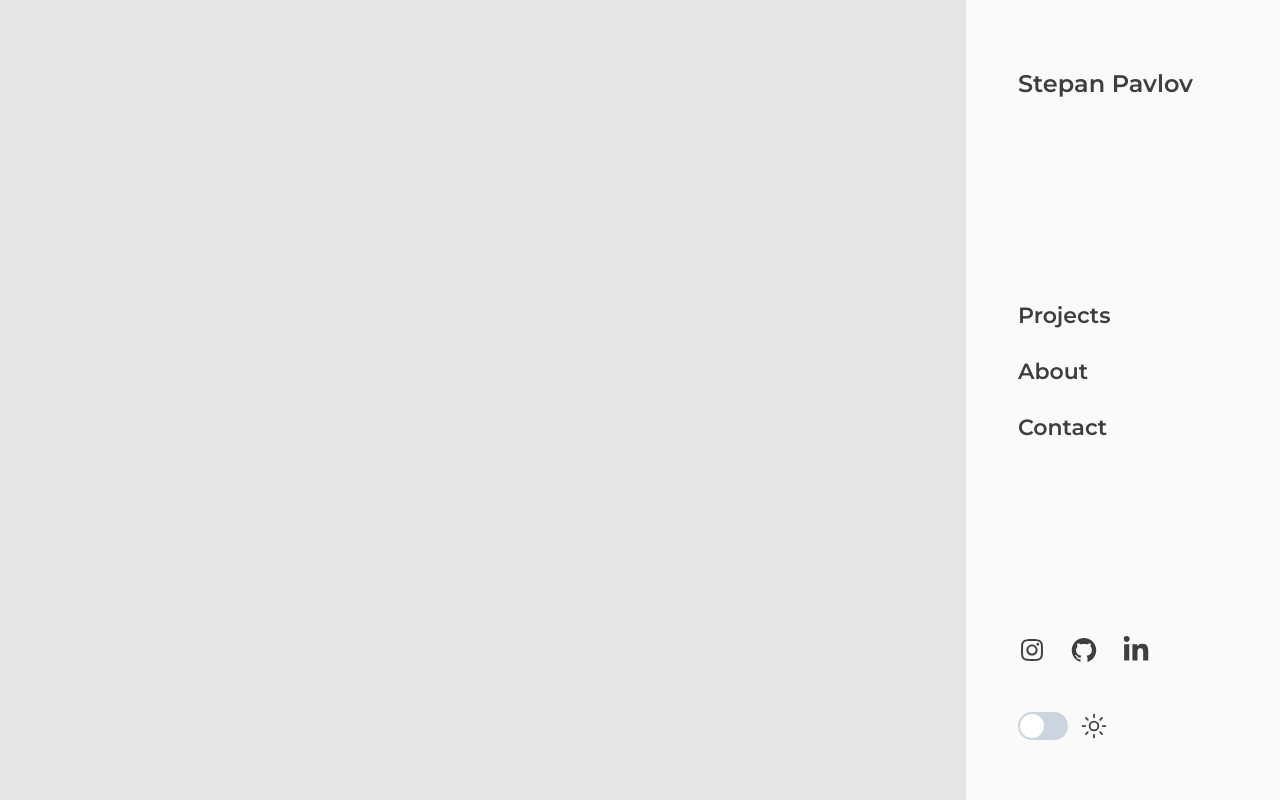
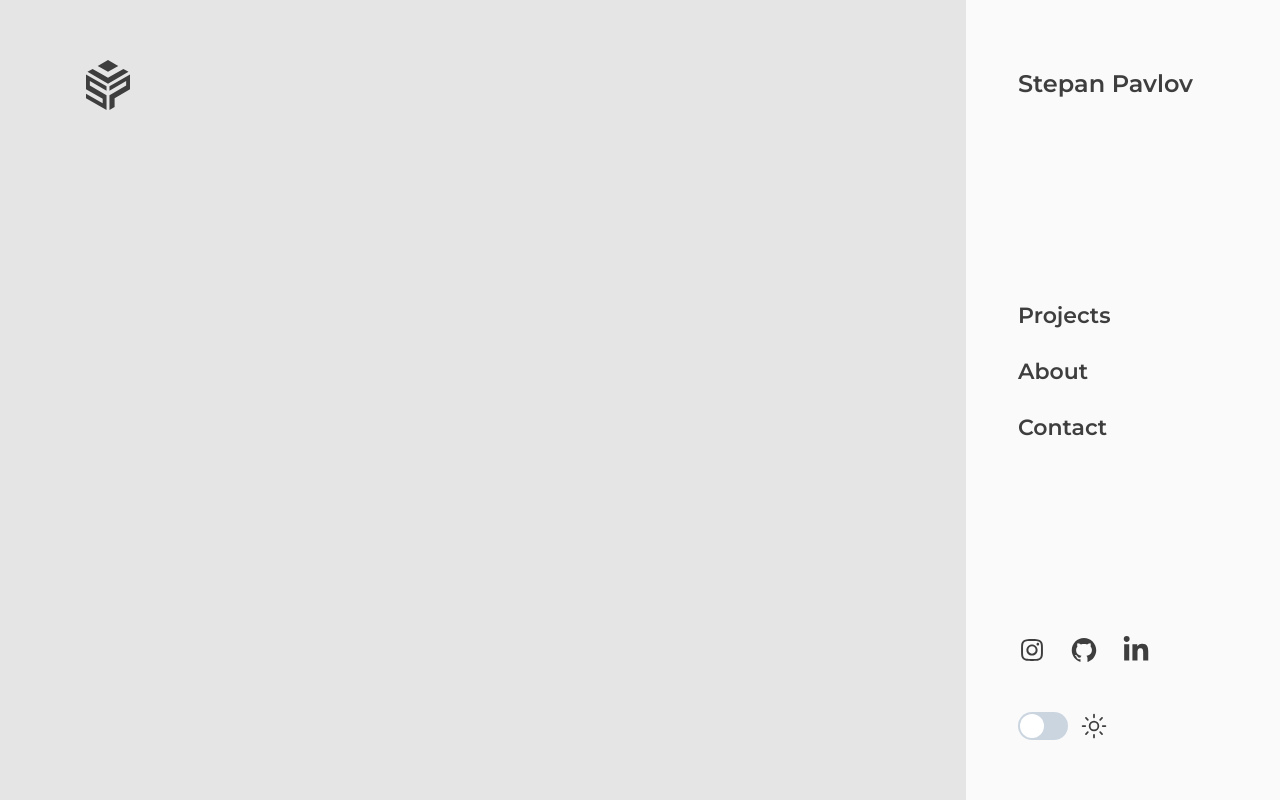
Before and after one commit to pvlvstepan/portfolio-v1, a React (Create React App) app: page / in a window 1280 px wide. Shown: the top 800 px of the page. Built offline with nearby package versions, Linux system fonts and the light colour scheme.

Commit message:
Add logo link

```diff
--- a/src/components/SectionHome/index.js
+++ b/src/components/SectionHome/index.js
@@ -1,10 +1,11 @@
 import { Box } from '@chakra-ui/layout';
 import React from 'react';
+import Logo from '../../data/img/Logo';
 
 const SectionHome = () => {
     return (
-        <Box as='section' className='section' h='100vh' id='home'>
-
+        <Box as='section' className='section' h='100vh' id='home' display='flex'>
+            <Logo />
         </Box>
     );
 };
--- /dev/null
+++ b/src/data/img/Logo.js
@@ -0,0 +1,29 @@
+import React from 'react';
+import { useColorModeValue } from '@chakra-ui/color-mode';
+import { Link as ScrollLink } from 'react-scroll';
+import { Link } from '@chakra-ui/layout';
+
+const Logo = () => {
+
+    const color = useColorModeValue('var(--sp-colors-light-secondary)', 'var(--sp-colors-dark-secondary)');
+
+    return (
+        <Link
+            pos='absolute'
+            as={ScrollLink}
+            href='home'
+            to='home'
+            smooth={true}
+            spy={false}
+            duration={1500}>
+            <svg width="44" height="50" viewBox="0 0 877 996" fill="none" xmlns="http://www.w3.org/2000/svg">
+                <path d="M409.267 523.322V611.949L76.7375 419.924V508.551L409.267 700.576V996L0 759.661V671.034L332.529 863.059V774.432L0 582.407V286.983L409.267 523.322Z" fill={color} />
+                <path d="M467.733 523.322V611.949L800.262 419.924V508.551L467.733 700.576V996L570.05 936.915V759.661L877 582.407V286.983L467.733 523.322Z" fill={color} />
+                <path d="M29.2333 236.339L131.55 177.254L336.183 295.424L438.5 354.508L540.817 295.424L745.45 177.254L847.767 236.339L438.5 472.678L29.2333 236.339Z" fill={color} />
+                <path d="M233.867 118.169L438.5 236.339L643.133 118.169L438.5 0L233.867 118.169Z" fill={color} />
+            </svg>
+        </Link>
+    );
+};
+
+export default Logo;
```
